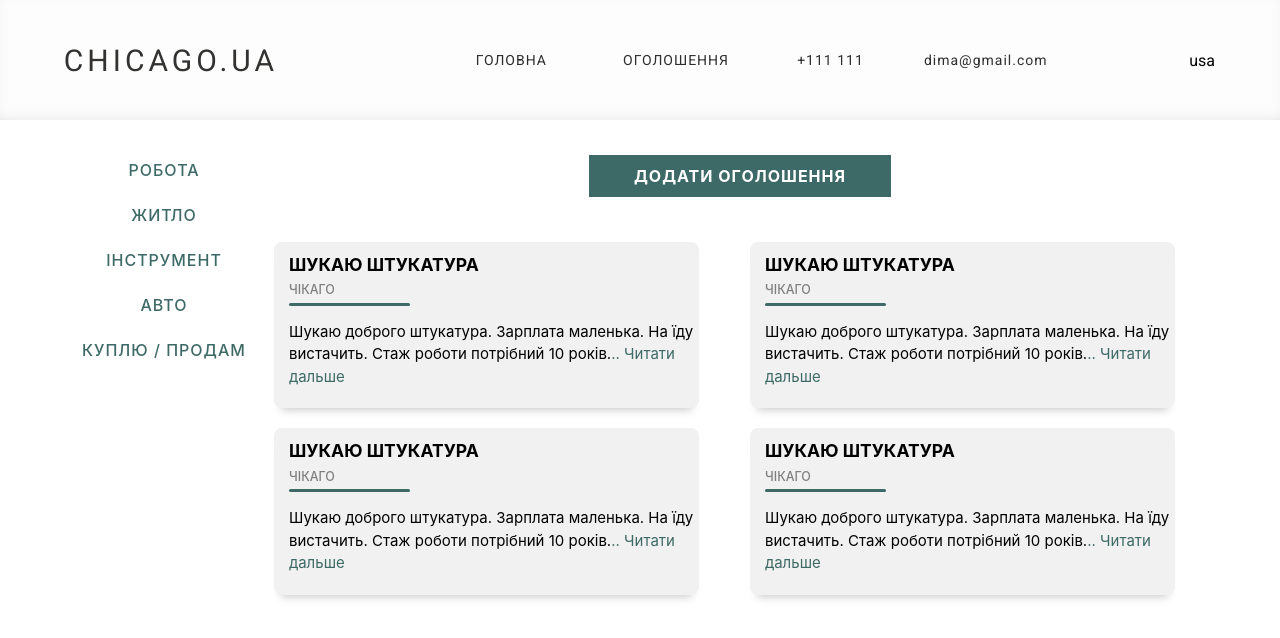
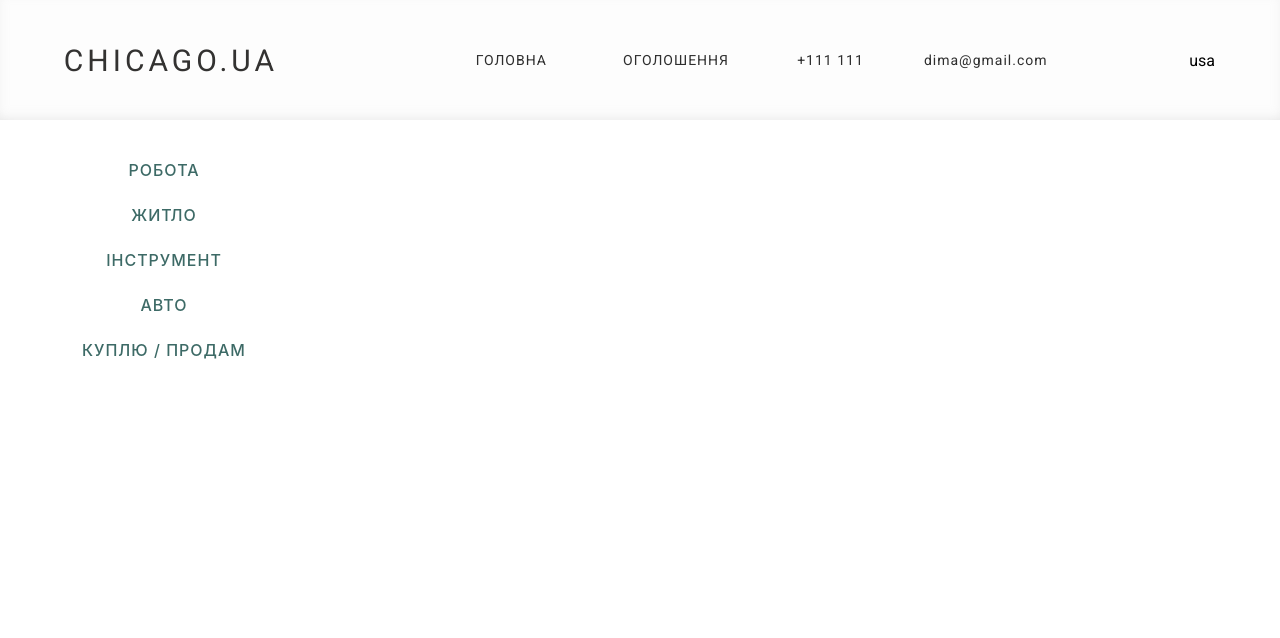
Before and after one commit to romeoostashko/chicagoua, a React (Create React App) app: page / in a window 1280 px wide. Shown: the top 638 px of the page. Built offline with nearby package versions, Linux system fonts and the light colour scheme; no server answers.

Commit message:
Before redux

```diff
--- a/src/App.js
+++ b/src/App.js
@@ -68,11 +68,12 @@ function App() {
     <div className="App">
       <BrowserRouter>
         {/*навігаційна панель */}
+
         <NavBarContext.Provider value={NavBarText}>
           <Navbar />
         </NavBarContext.Provider>
 
-        {/* */}
+        {/*Layout */}
 
         <CategoriesContext.Provider value={categoriesText}>
           <CardsContext.Provider value={textCardsContext}>
--- a/src/components/Layout/Layout.js
+++ b/src/components/Layout/Layout.js
@@ -9,11 +9,10 @@ class Layout extends Component {
   render() {
     return (
       <div className={classes.Layout}>
-        <Route path="/" exact component={Categories} />
+        <Route path="/" component={Categories} />
         <Switch>
           <Route
-            path="/"
-            exact
+            path="/chicagoua/"
             render={() => (
               <Cards
                 textBtnAddCard={this.props.textBtnAddCard}
--- a/src/components/Navbar/Navbar.js
+++ b/src/components/Navbar/Navbar.js
@@ -24,7 +24,7 @@ const Navbar = (props) => {
   return (
     <nav className={classes.Navbar}>
       <div className={classes.Logo}>
-        <Link to="/">{navBarContext.textLogo}</Link>
+        <Link to="/chicagoua/">{navBarContext.textLogo}</Link>
       </div>
 
       <ul ref={nav} className={classes.Navlink}>
```
Also changed, not shown: 1 other file (tests, documents, lock files or other folders).
